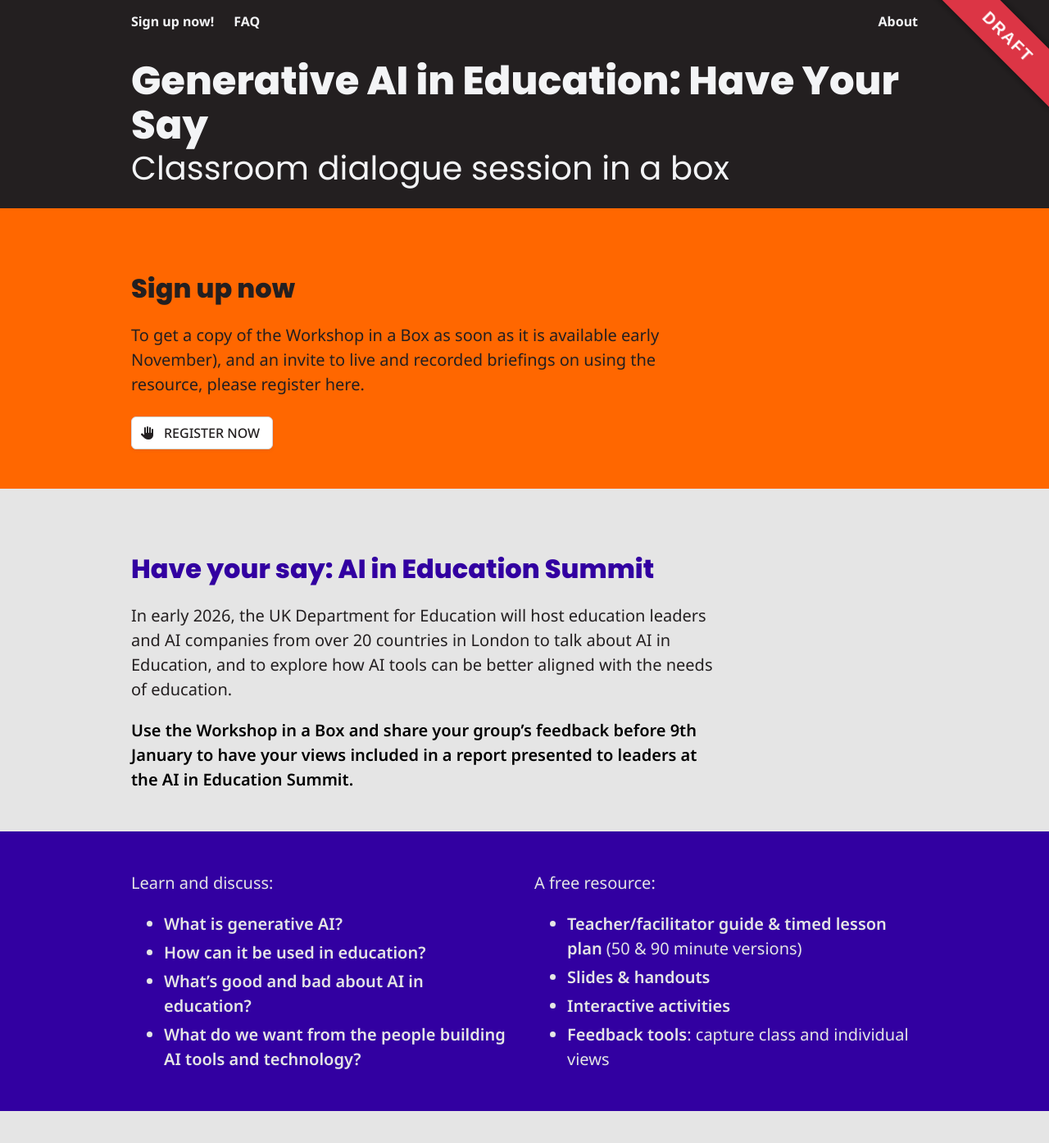
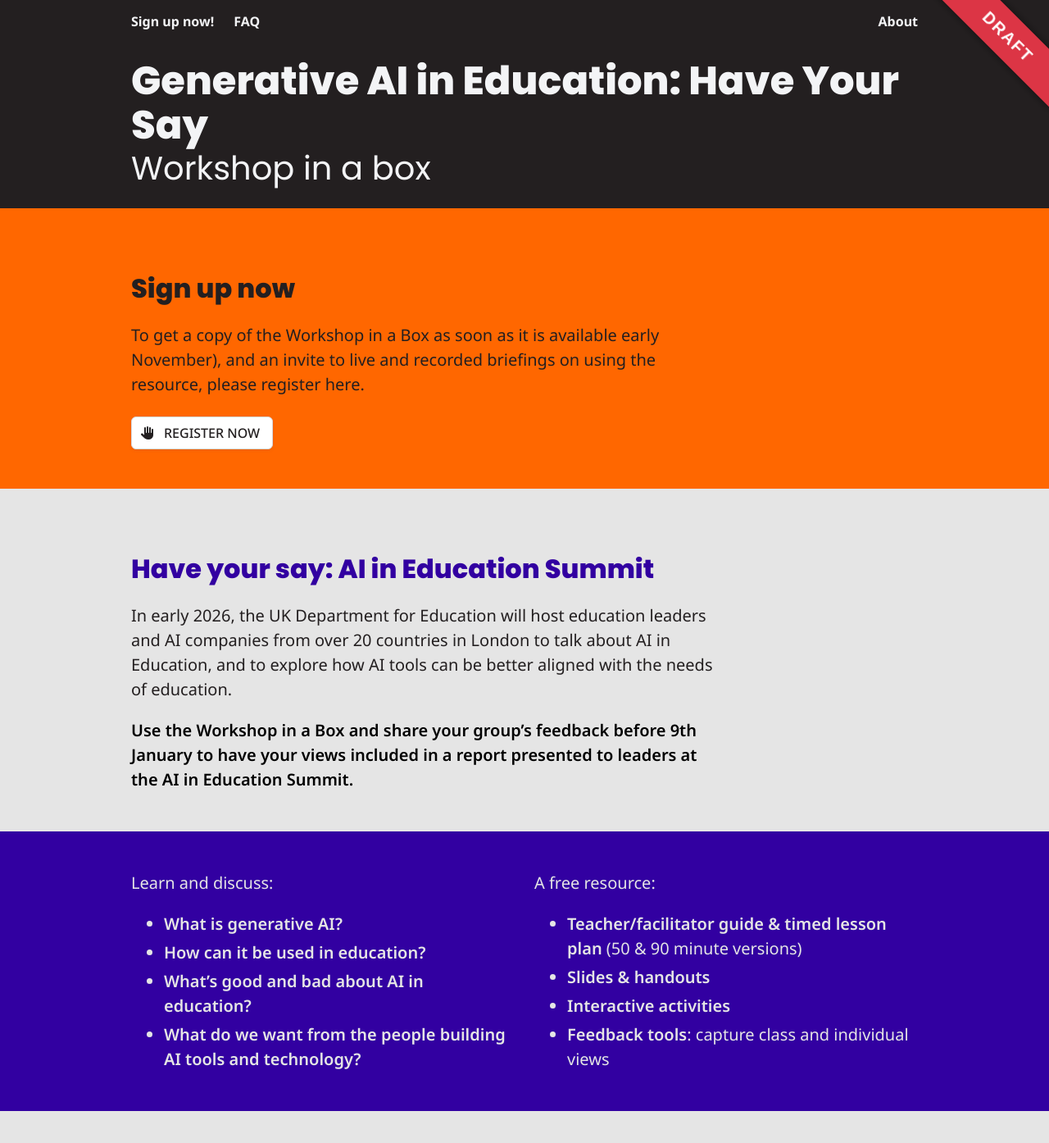
Before and after one commit to connectedbydata/ai-in-education.tech, a Jekyll site: the page built from index.md, in a window 1280 px wide and 1400 px high. Shown: the top 1394 px of the window at 82% size. Built offline with Jekyll 4.4.1, drawn with Linux system fonts in a browser that asks for light colours; nearby versions of some CDN libraries.

Commit message:
Update button

```diff
--- a/_includes/head.html
+++ b/_includes/head.html
@@ -62,7 +62,7 @@
     }
 
     section.hero a.button, section.hero a.button:hover {
-      color: var(--raisin-black);
+      color: var(--platinum);
     }
 
     section.hero.highlight {
--- a/_includes/header.html
+++ b/_includes/header.html
@@ -22,7 +22,7 @@
   <div class="hero-body">
     <div class="container is-max-desktop">
       <h1 class="title is-1 pt-6">Generative AI in Education: Have Your Say</h1>
-      <h2 class="subtitle is-2">Classroom dialogue session in a box</h2>
+      <h2 class="subtitle is-2">Workshop in a box</h2>
     </div>
   </div>
 </header>
```
